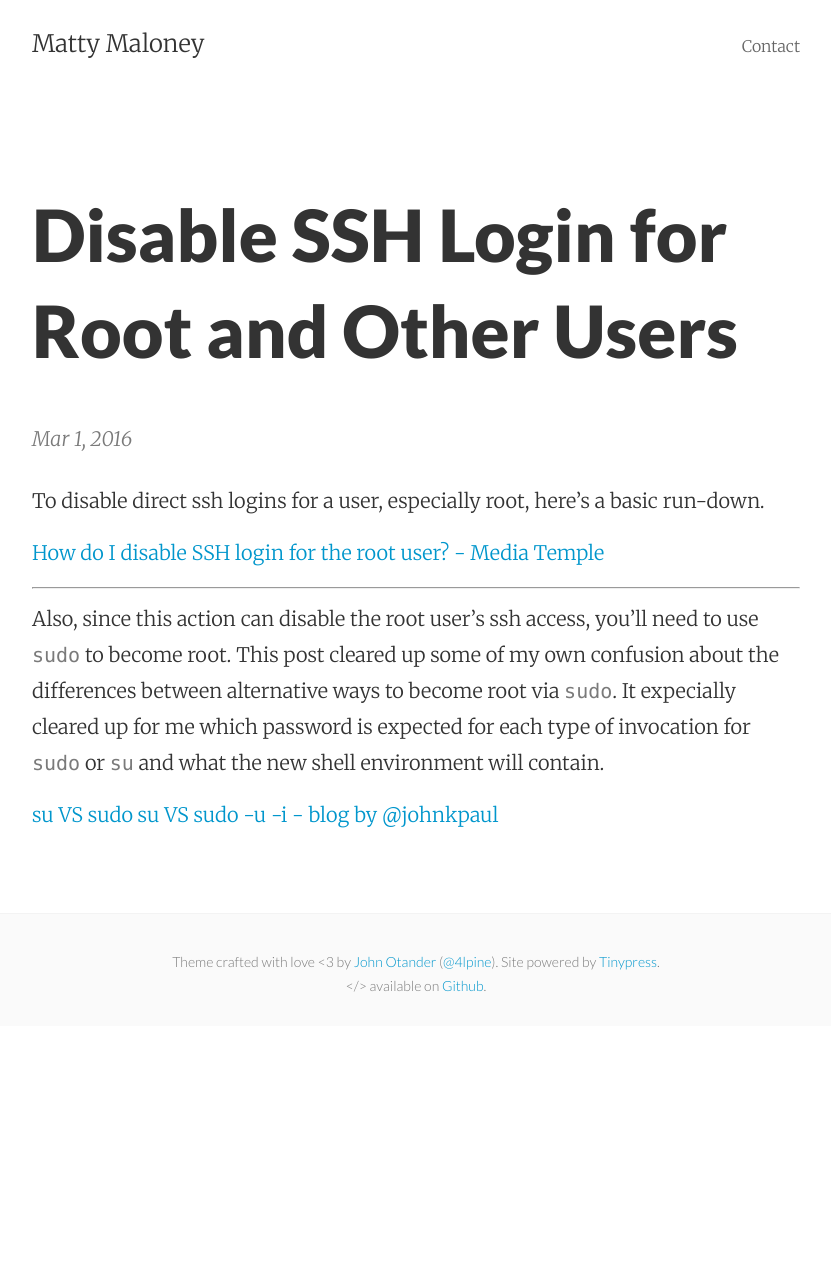
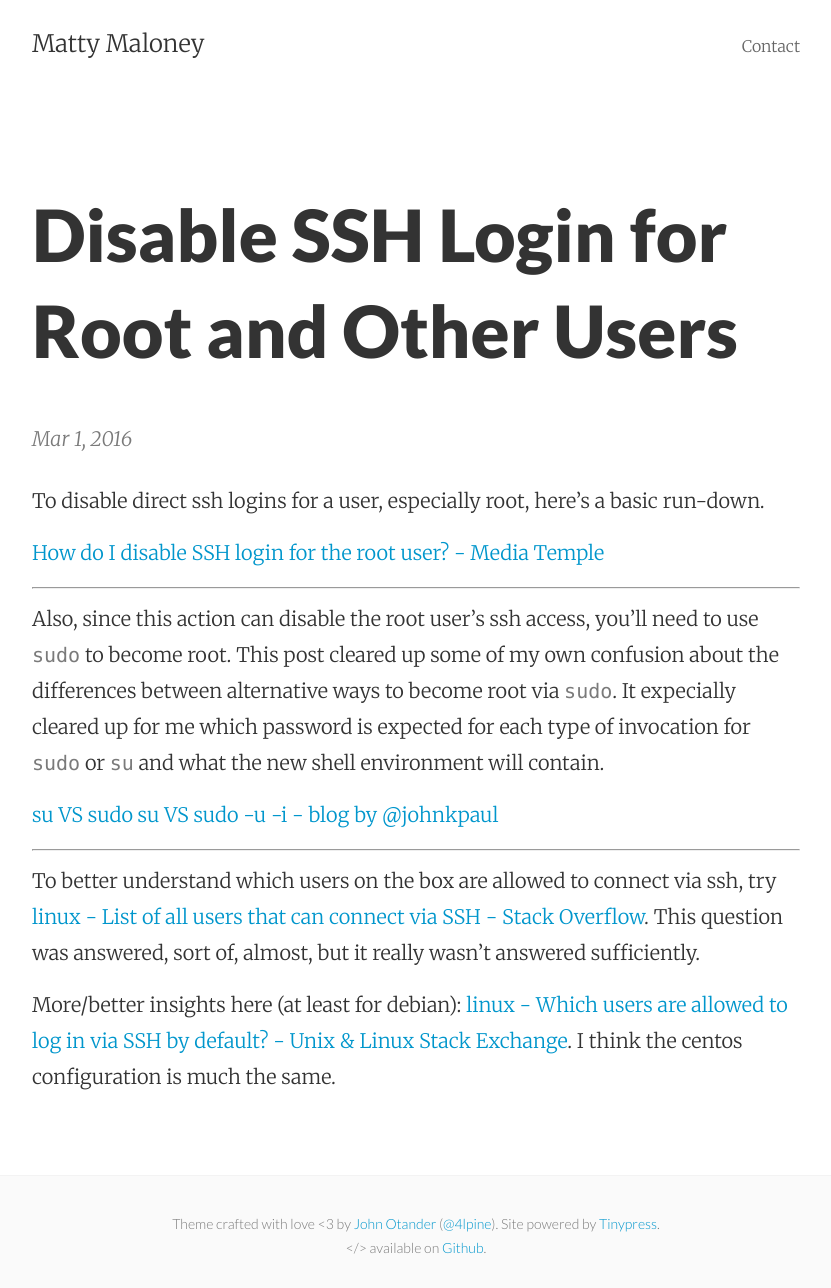
Before and after one commit to mattymaloney/mattymaloney.github.io, a Jekyll site: the page built from _posts/2016-03-01-disable-ssh-login.md, in a window 1280 px wide. Shown: the whole page, without its empty margins (224-1055 px from the left). Built offline with Jekyll 4.4.1, drawn with Linux system fonts in a browser that asks for light colours; before the commit the page ends 1026 px from its top, so only the background shows below that.

Commit message:
Created 2016-03-01-disable-ssh-login.md

```diff
--- a/_posts/2016-03-01-disable-ssh-login.md
+++ b/_posts/2016-03-01-disable-ssh-login.md
@@ -13,3 +13,9 @@ To disable direct ssh logins for a user, especially root, here's a basic run-dow
 Also, since this action can disable the root user's ssh access, you'll need to use `sudo` to become root. This post cleared up some of my own confusion about the differences between alternative ways to become root via `sudo`. It expecially cleared up for me which password is expected for each type of invocation for `sudo` or `su` and what the new shell environment will contain.
 
 [su VS sudo su VS sudo -u -i - blog by @johnkpaul](http://johnkpaul.tumblr.com/post/19841381351/su-vs-sudo-su-vs-sudo-u-i)
+
+---
+
+To better understand which users on the box are allowed to connect via ssh, try [linux - List of all users that can connect via SSH - Stack Overflow](http://stackoverflow.com/questions/15802179/list-of-all-users-that-can-connect-via-ssh). This question was answered, sort of, almost, but it really wasn't answered sufficiently.
+
+More/better insights here (at least for debian): [linux - Which users are allowed to log in via SSH by default? - Unix & Linux Stack Exchange](http://unix.stackexchange.com/questions/36804/which-users-are-allowed-to-log-in-via-ssh-by-default). I think the centos configuration is much the same.
```
